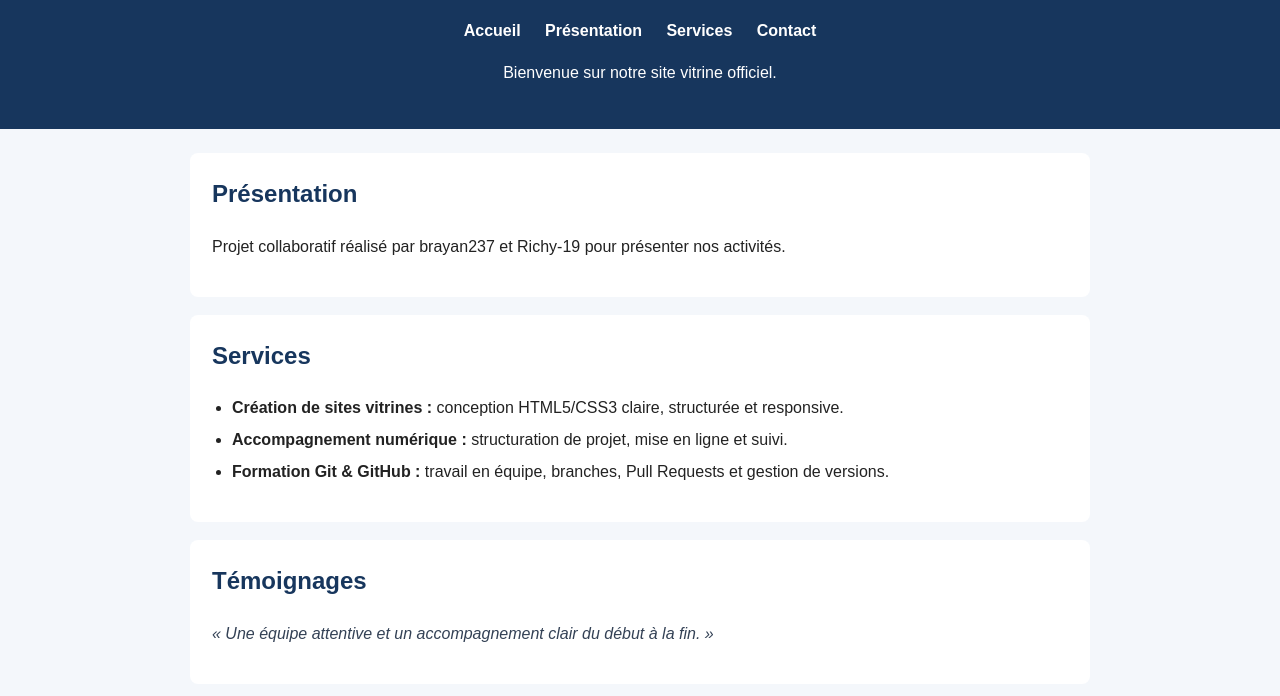
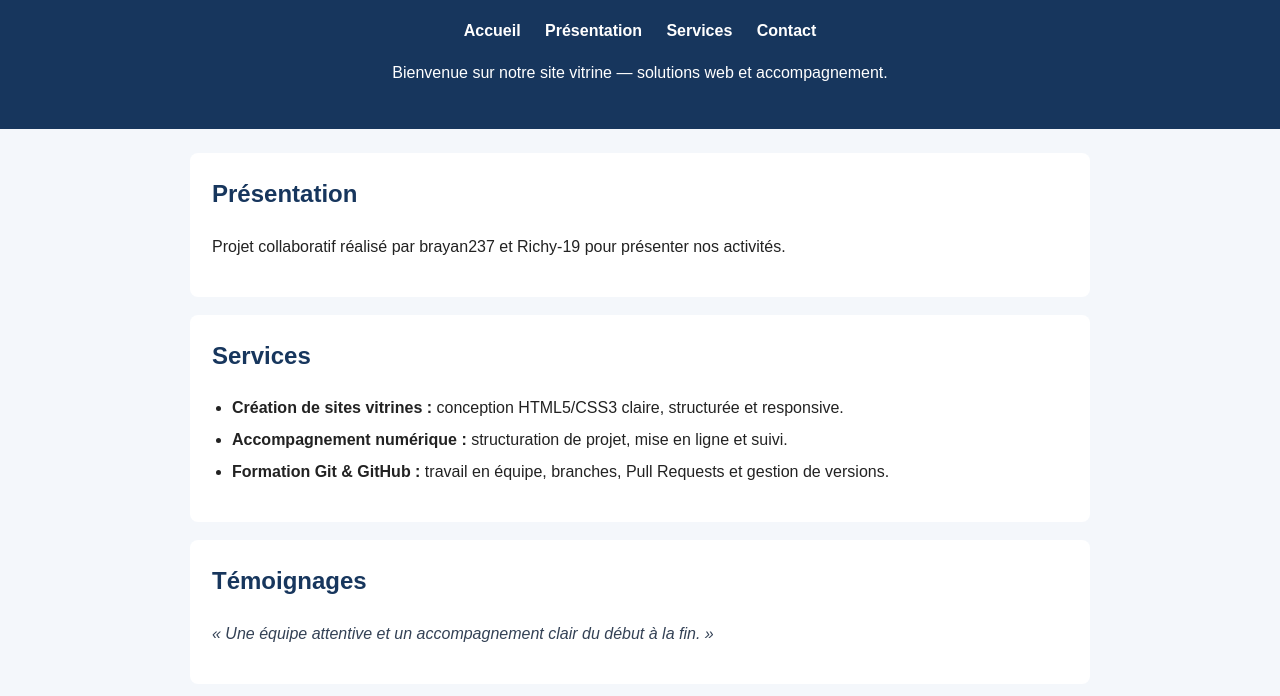
Before and after one commit to brayan237/MonSiteWeb, a plain HTML site: page index.html in a window 1280 px wide. Shown: the part 104-800 px from the top of the page. Drawn offline with Linux system fonts and the light colour scheme.

Commit message:
feat: actualiser l'accroche de bienvenue côté accueil

```diff
--- a/index.html
+++ b/index.html
@@ -15,7 +15,7 @@
       <a href="#services">Services</a>
       <a href="#contact">Contact</a>
     </nav>
-    <p class="accroche">Bienvenue sur notre site vitrine officiel.</p>
+    <p class="accroche">Bienvenue sur notre site vitrine — solutions web et accompagnement.</p>
   </header>
 
   <main>
```
